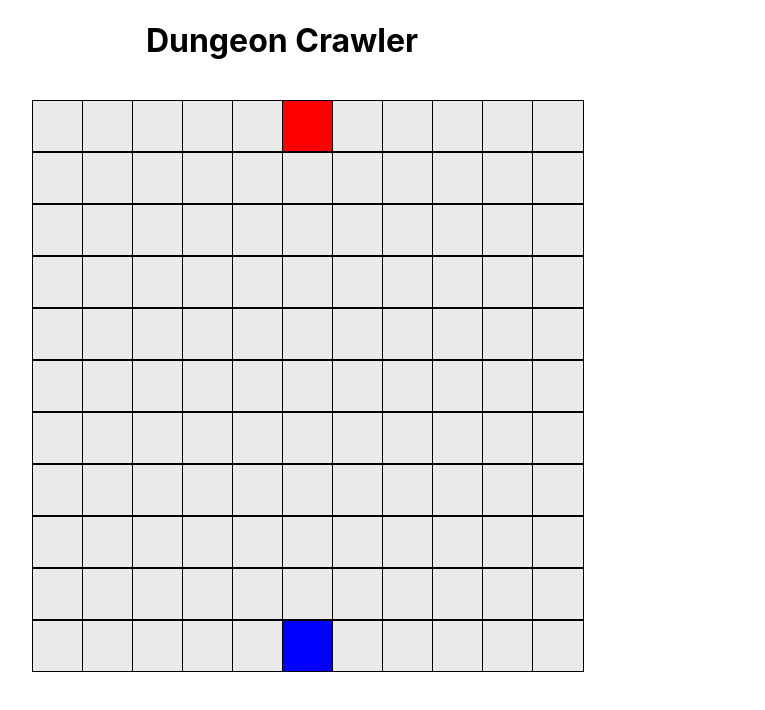
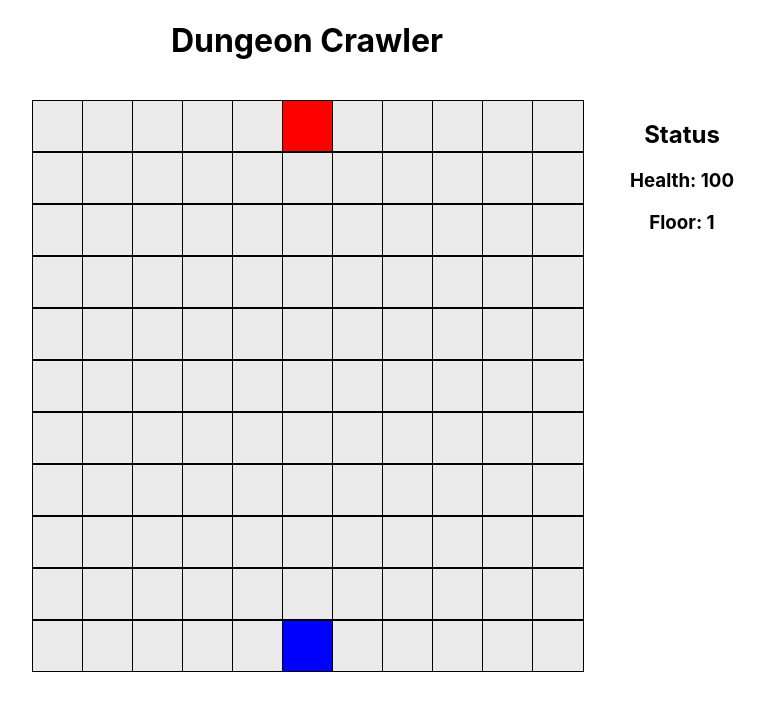
Before and after one commit to akessaris/dungeon-crawler, a React (Create React App) app: page / in a window 1280 px wide. Shown: the top 710 px of the page, without its empty margins (308-1073 px from the left). Built offline with nearby package versions, Linux system fonts and the light colour scheme.

Commit message:
added status board

```diff
--- a/src/App.js
+++ b/src/App.js
@@ -1,12 +1,18 @@
 import './App.scss';
 import Grid from './components/Grid/Grid';
+import StatusBoard from './components/StatusBoard/StatusBoard';
 
 function App() {
+  // TODO: Use Redux store
+  const health = 100;
+  const floor = 1;
+
   return (
     <div className="App">
       <header className="App-header">
         <h1 className="App-title">Dungeon Crawler</h1>
       </header>
+      <StatusBoard health={health} floor={floor}/>
       <Grid gridWidth="11"/>
     </div>
   );
--- /dev/null
+++ b/src/components/StatusBoard/StatusBoard.js
@@ -0,0 +1,14 @@
+import { React } from 'react';
+import './StatusBoard.scss';
+
+const StatusBoard = ({ health, floor }) => {
+  return (
+    <div className="StatusBoard">
+      <header className="StatusBoard-Header"><h2>Status</h2></header>
+      <h3>Health: {health}</h3>
+      <h3>Floor: {floor}</h3>
+    </div>
+  )
+};
+
+export default StatusBoard;
--- /dev/null
+++ b/src/components/StatusBoard/StatusBoard.scss
@@ -0,0 +1,3 @@
+.StatusBoard {
+  grid-area: r;
+}
--- a/src/index.scss
+++ b/src/index.scss
@@ -23,7 +23,7 @@ body {
 
 .App {
   --col-side: calc(var(--tile-size) * 4);
-  --col-center: calc(var(--tile-size) * 10);
+  --col-center: calc(var(--tile-size) * 11);
 
   width: calc(var(--tile-size) * (20));
   margin: auto;
```
